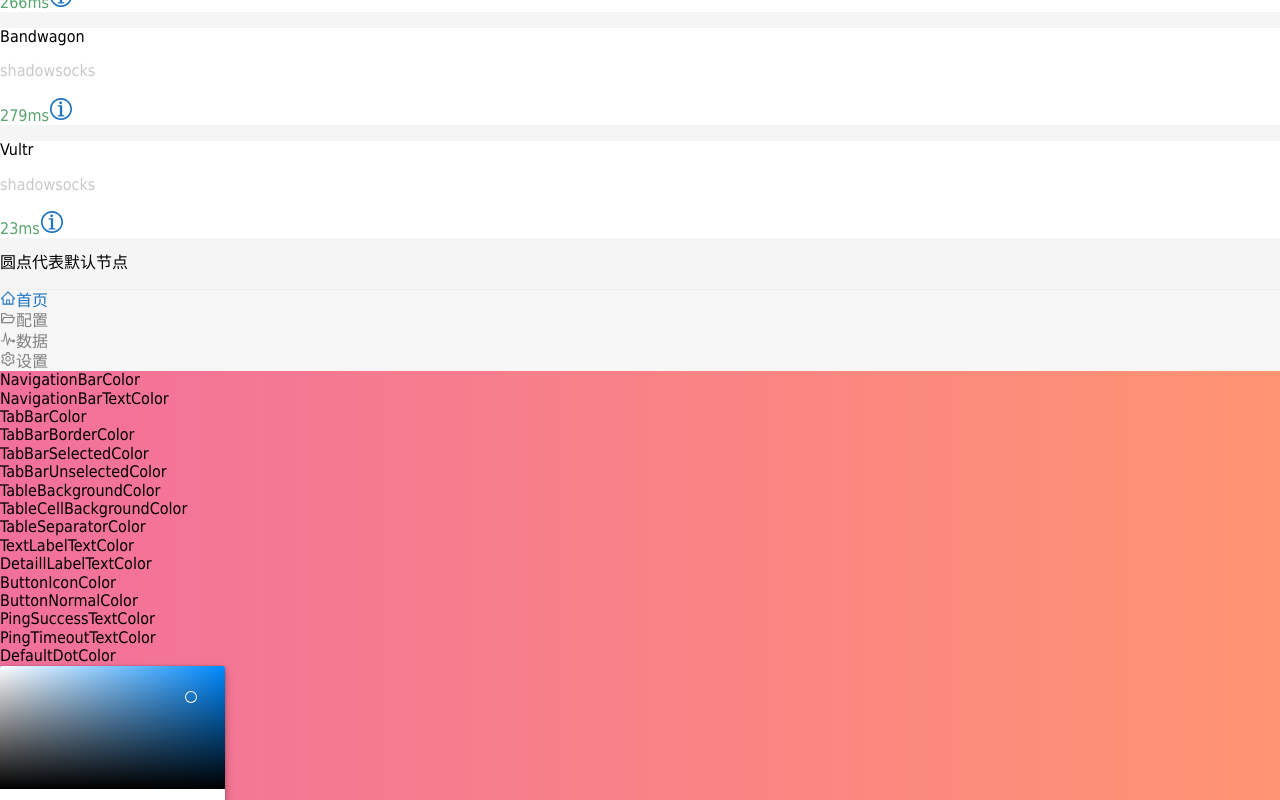
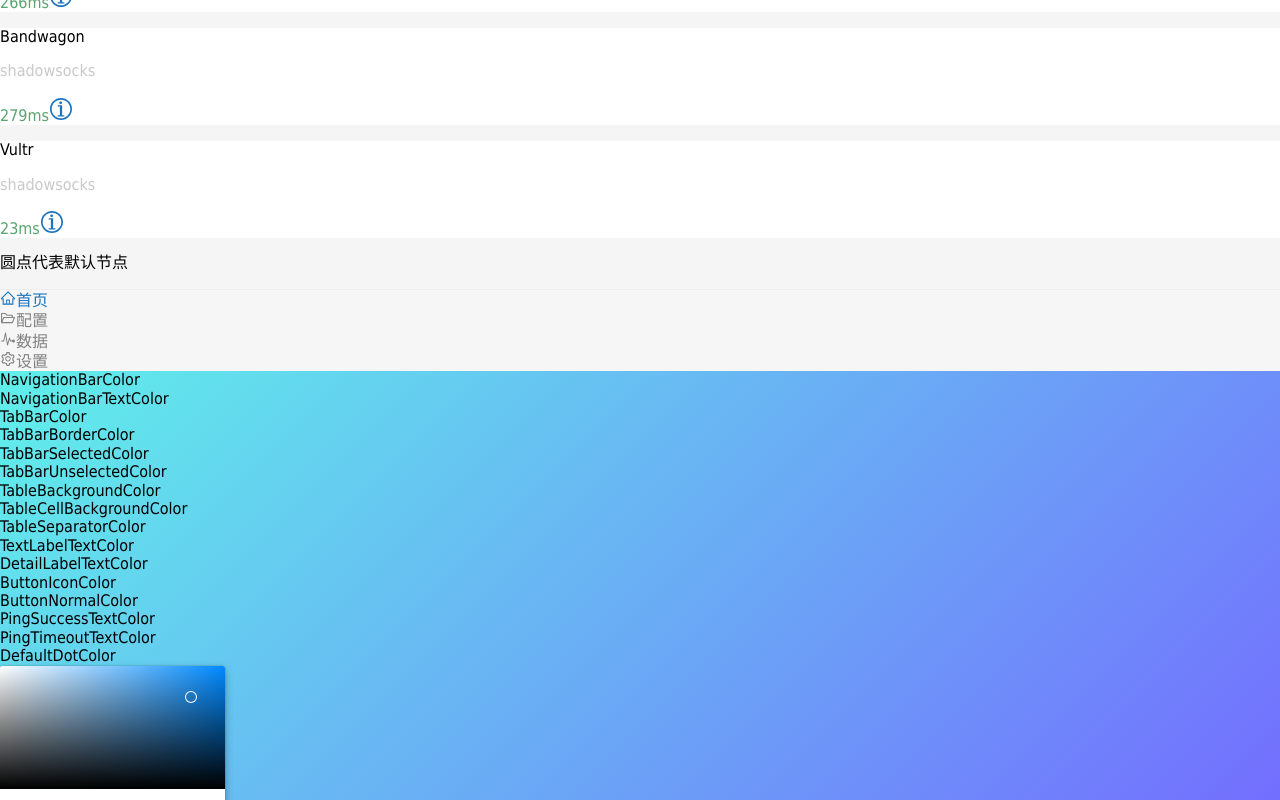
Before and after one commit to pot-code/shadowrocket-theme, a React app: page / in a window 1280 px wide. Shown: the top 800 px of the page. Built offline with nearby package versions, Linux system fonts and the light colour scheme; the HTML template or start-up script is replaced by a standard one.

Commit message:
fix: DetailLabelTextColor

```diff
--- a/src/app.less
+++ b/src/app.less
@@ -454,6 +454,7 @@
     .sidebar {
       margin-top: 16px;
       width: 90%;
+      background-color: transparent;
 
       .pallette {
         justify-content: center;
@@ -462,6 +463,7 @@
     .meters {
       margin-right: 0;
       width: 80%;
+      background-color: transparent;
     }
   }
   .homescreen {
--- a/src/app.tsx
+++ b/src/app.tsx
@@ -22,7 +22,7 @@
   TableCellBackgroundColor: '#FFFFFF',
   TableSeparatorColor: '#E0E0E0',
   TextLabelTextColor: '#000000',
-  DetaillLabelTextColor: '#C9C9C9',
+  DetailLabelTextColor: '#C9C9C9',
   ButtonIconColor: '#1D74BE',
   ButtonNormalColor: '#FFFFFF',
   PingSuccessTextColor: '#59A46F',
--- a/src/control.tsx
+++ b/src/control.tsx
@@ -148,7 +148,7 @@
                 display: 'flex',
                 alignItems: 'center',
                 justifyContent: 'center',
-                color: '#ef5a2c'
+                color: '#FFFFFF'
               }}
             >
               <IoIosHeart />
--- a/src/homescreen.tsx
+++ b/src/homescreen.tsx
@@ -25,7 +25,7 @@
     TableBackgroundColor,
     TableCellBackgroundColor,
     TextLabelTextColor,
-    DetaillLabelTextColor,
+    DetailLabelTextColor,
     ButtonIconColor,
     ButtonNormalColor,
     PingSuccessTextColor,
@@ -48,7 +48,7 @@
             {...{
               ButtonIconColor,
               TextLabelTextColor,
-              DetaillLabelTextColor,
+              DetailLabelTextColor,
               TableCellBackgroundColor,
               TableSeparatorColor
             }}
@@ -65,7 +65,7 @@
                   {...{
                     ButtonIconColor,
                     TextLabelTextColor,
-                    DetaillLabelTextColor,
+                    DetailLabelTextColor,
                     TableCellBackgroundColor,
                     TableSeparatorColor,
                     DefaultDotColor
@@ -112,7 +112,7 @@
 const Actions: React.FunctionComponent<{
   ButtonIconColor: string
   TextLabelTextColor: string
-  DetaillLabelTextColor: string
+  DetailLabelTextColor: string
   TableSeparatorColor: string
   TableCellBackgroundColor: string
 }> = props => (
@@ -134,7 +134,7 @@
     >
       <div styleName="router">
         <span style={{ color: props.TextLabelTextColor }}>全局路由</span>
-        <div styleName="config" style={{ color: props.DetaillLabelTextColor }}>
+        <div styleName="config" style={{ color: props.DetailLabelTextColor }}>
           <span style={{ marginRight: '4px' }}>配置</span>
           <FiChevronRight />
         </div>
@@ -154,7 +154,7 @@
   delay: string
   ButtonIconColor: string
   TextLabelTextColor: string
-  DetaillLabelTextColor: string
+  DetailLabelTextColor: string
   PingColor: string
   TableCellBackgroundColor: string
   TableSeparatorColor: string
@@ -186,7 +186,7 @@
           <p styleName="address" style={{ color: props.TextLabelTextColor }}>
             {props.address}
           </p>
-          <p styleName="type" style={{ color: props.DetaillLabelTextColor }}>
+          <p styleName="type" style={{ color: props.DetailLabelTextColor }}>
             shadowsocks
           </p>
         </div>
--- a/src/preset.ts
+++ b/src/preset.ts
@@ -1,12 +1,12 @@
 export default {
   speed:
-    { "NavigationBarColor": "#182c3b", "NavigationBarTextColor": "#FFFFFF", "TabBarColor": "#F6F6F6", "TabBarBorderColor": "#EDEDED", "TabBarSelectedColor": "#e61d57", "TabBarUnselectedColor": "#8f8f8f", "TableBackgroundColor": "#F5F5F5", "TableCellBackgroundColor": "#FFFFFF", "TableSeparatorColor": "#ffffff", "TextLabelTextColor": "#000000", "DetaillLabelTextColor": "#C9C9C9", "ButtonIconColor": "#4de0a8", "ButtonNormalColor": "#f64252", "PingSuccessTextColor": "#59A46F", "PingTimeoutTextColor": "#DA7D72", "DefaultDotColor": "#44a2c9" },
+    { "NavigationBarColor": "#182c3b", "NavigationBarTextColor": "#FFFFFF", "TabBarColor": "#F6F6F6", "TabBarBorderColor": "#EDEDED", "TabBarSelectedColor": "#e61d57", "TabBarUnselectedColor": "#8f8f8f", "TableBackgroundColor": "#F5F5F5", "TableCellBackgroundColor": "#FFFFFF", "TableSeparatorColor": "#ffffff", "TextLabelTextColor": "#000000", "DetailLabelTextColor": "#C9C9C9", "ButtonIconColor": "#4de0a8", "ButtonNormalColor": "#f64252", "PingSuccessTextColor": "#59A46F", "PingTimeoutTextColor": "#DA7D72", "DefaultDotColor": "#44a2c9" },
   boxyuk:
-    { "NavigationBarColor": "#293e51", "NavigationBarTextColor": "#ffffff", "TabBarColor": "#F6F6F6", "TabBarBorderColor": "#EDEDED", "TabBarSelectedColor": "#e68728", "TabBarUnselectedColor": "#828282", "TableBackgroundColor": "#F5F5F5", "TableCellBackgroundColor": "#FFFFFF", "TableSeparatorColor": "#ffffff", "TextLabelTextColor": "#013c56", "DetaillLabelTextColor": "#C9C9C9", "ButtonIconColor": "#e68728", "ButtonNormalColor": "#FFFFFF", "PingSuccessTextColor": "#59A46F", "PingTimeoutTextColor": "#DA7D72", "DefaultDotColor": "#FD9502" },
+    { "NavigationBarColor": "#293e51", "NavigationBarTextColor": "#ffffff", "TabBarColor": "#F6F6F6", "TabBarBorderColor": "#EDEDED", "TabBarSelectedColor": "#e68728", "TabBarUnselectedColor": "#828282", "TableBackgroundColor": "#F5F5F5", "TableCellBackgroundColor": "#FFFFFF", "TableSeparatorColor": "#ffffff", "TextLabelTextColor": "#013c56", "DetailLabelTextColor": "#C9C9C9", "ButtonIconColor": "#e68728", "ButtonNormalColor": "#FFFFFF", "PingSuccessTextColor": "#59A46F", "PingTimeoutTextColor": "#DA7D72", "DefaultDotColor": "#FD9502" },
   chocolate:
-    { "NavigationBarColor": "#201a1a", "NavigationBarTextColor": "#ffffff", "TabBarColor": "#201a1a", "TabBarBorderColor": "#c65d75", "TabBarSelectedColor": "#c65d75", "TabBarUnselectedColor": "#828282", "TableBackgroundColor": "#201a1a", "TableCellBackgroundColor": "#2b2223", "TableSeparatorColor": "#000000", "TextLabelTextColor": "#dddfe2", "DetaillLabelTextColor": "#C9C9C9", "ButtonIconColor": "#c65d75", "ButtonNormalColor": "#ffffff", "PingSuccessTextColor": "#7a9c52", "PingTimeoutTextColor": "#DA7D72", "DefaultDotColor": "#6fa198" },
+    { "NavigationBarColor": "#201a1a", "NavigationBarTextColor": "#ffffff", "TabBarColor": "#201a1a", "TabBarBorderColor": "#c65d75", "TabBarSelectedColor": "#c65d75", "TabBarUnselectedColor": "#828282", "TableBackgroundColor": "#201a1a", "TableCellBackgroundColor": "#2b2223", "TableSeparatorColor": "#000000", "TextLabelTextColor": "#dddfe2", "DetailLabelTextColor": "#C9C9C9", "ButtonIconColor": "#c65d75", "ButtonNormalColor": "#ffffff", "PingSuccessTextColor": "#7a9c52", "PingTimeoutTextColor": "#DA7D72", "DefaultDotColor": "#6fa198" },
   bilibili:
-    { "NavigationBarColor": "#fb7299", "NavigationBarTextColor": "#ffffff", "TabBarColor": "#F6F6F6", "TabBarBorderColor": "#e7e7e7", "TabBarSelectedColor": "#ff5c7c", "TabBarUnselectedColor": "#8f8f8f", "TableBackgroundColor": "#f5f5f5", "TableCellBackgroundColor": "#FFFFFF", "TableSeparatorColor": "#ffffff", "TextLabelTextColor": "#0090bf", "DetaillLabelTextColor": "#81d5f0", "ButtonIconColor": "#ff5c7c", "ButtonNormalColor": "#ffdd80", "PingSuccessTextColor": "#47b01b", "PingTimeoutTextColor": "#fb7299", "DefaultDotColor": "#fcba2a" },
+    { "NavigationBarColor": "#fb7299", "NavigationBarTextColor": "#ffffff", "TabBarColor": "#F6F6F6", "TabBarBorderColor": "#e7e7e7", "TabBarSelectedColor": "#ff5c7c", "TabBarUnselectedColor": "#8f8f8f", "TableBackgroundColor": "#f5f5f5", "TableCellBackgroundColor": "#FFFFFF", "TableSeparatorColor": "#ffffff", "TextLabelTextColor": "#0090bf", "DetailLabelTextColor": "#81d5f0", "ButtonIconColor": "#ff5c7c", "ButtonNormalColor": "#ffdd80", "PingSuccessTextColor": "#47b01b", "PingTimeoutTextColor": "#fb7299", "DefaultDotColor": "#fcba2a" },
   oldSchool:
-    { "NavigationBarColor": "#ffffff", "NavigationBarTextColor": "#1a1a1a", "TabBarColor": "#ffffff", "TabBarBorderColor": "#6ecfcf", "TabBarSelectedColor": "#1d74be", "TabBarUnselectedColor": "#b0b0b0", "TableBackgroundColor": "#F5F5F5", "TableCellBackgroundColor": "#FFFFFF", "TableSeparatorColor": "#6ecfcf", "TextLabelTextColor": "#3f3f3f", "DetaillLabelTextColor": "#C9C9C9", "ButtonIconColor": "#1D74BE", "ButtonNormalColor": "#1d74be", "PingSuccessTextColor": "#59A46F", "PingTimeoutTextColor": "#DA7D72", "DefaultDotColor": "#FD9502" }
+    { "NavigationBarColor": "#ffffff", "NavigationBarTextColor": "#1a1a1a", "TabBarColor": "#ffffff", "TabBarBorderColor": "#6ecfcf", "TabBarSelectedColor": "#1d74be", "TabBarUnselectedColor": "#b0b0b0", "TableBackgroundColor": "#F5F5F5", "TableCellBackgroundColor": "#FFFFFF", "TableSeparatorColor": "#6ecfcf", "TextLabelTextColor": "#3f3f3f", "DetailLabelTextColor": "#C9C9C9", "ButtonIconColor": "#1D74BE", "ButtonNormalColor": "#1d74be", "PingSuccessTextColor": "#59A46F", "PingTimeoutTextColor": "#DA7D72", "DefaultDotColor": "#FD9502" }
 }
--- a/src/styles/index.css
+++ b/src/styles/index.css
@@ -6,7 +6,8 @@
     rgba(86, 89, 218, 1) 0%,
     rgba(95, 208, 248, 1) 90%
   ); */
-  background: linear-gradient(to right, rgb(242, 112, 156), rgb(255, 148, 114));
+  background-image: linear-gradient( 135deg, #5EFCE8 10%, #736EFE 100%);
+  /* background: linear-gradient(to right, rgb(242, 112, 156), rgb(255, 148, 114)); */
 }
 
 @media screen and (min-width: 640px) {
```
